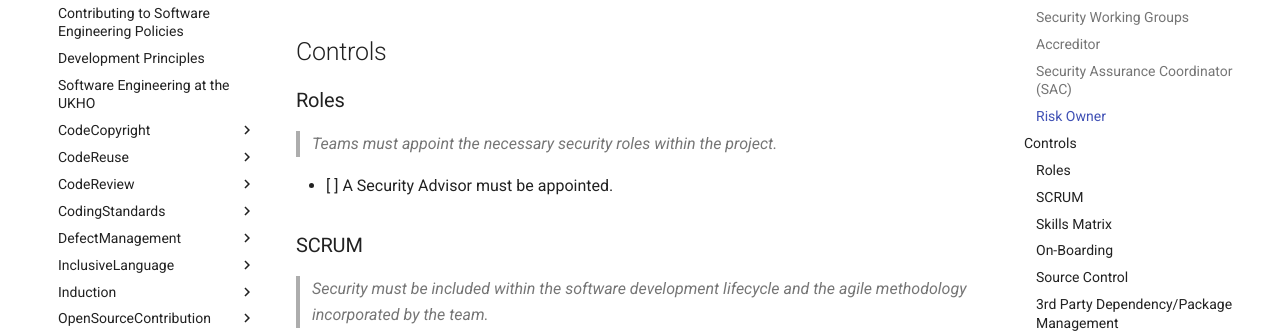
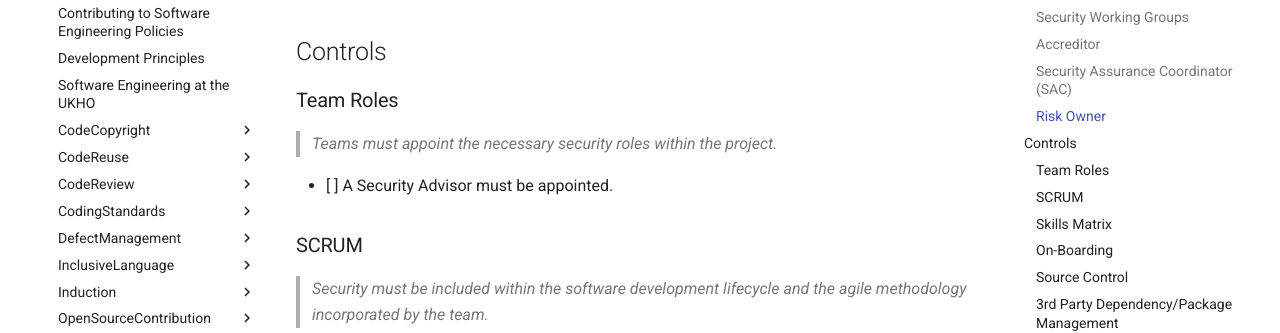
Before and after one commit to UKHO/docs, an MkDocs documentation site: the page built from docs/software-engineering-policies/SecureDevelopment/SecureDevelopmentPolicy.md, in a window 1280 px wide and 900 px high, scrolled down 1913 px. Shown: the part 172-505 px from the top of the window. Built offline with MkDocs 1.6.1 and Material for MkDocs 9.7.7, drawn with Linux system fonts in a browser that asks for light colours.

Commit message:
md formatting

```diff
--- a/docs/software-engineering-policies/SecureDevelopment/SecureDevelopmentPolicy.md
+++ b/docs/software-engineering-policies/SecureDevelopment/SecureDevelopmentPolicy.md
@@ -72,7 +72,7 @@ The risk owner is the person who is responsible for the product. This may be the
 
 ## Controls
 
-### Roles
+### Team Roles
 
 >_Teams must appoint the necessary security roles within the project._
 
```
